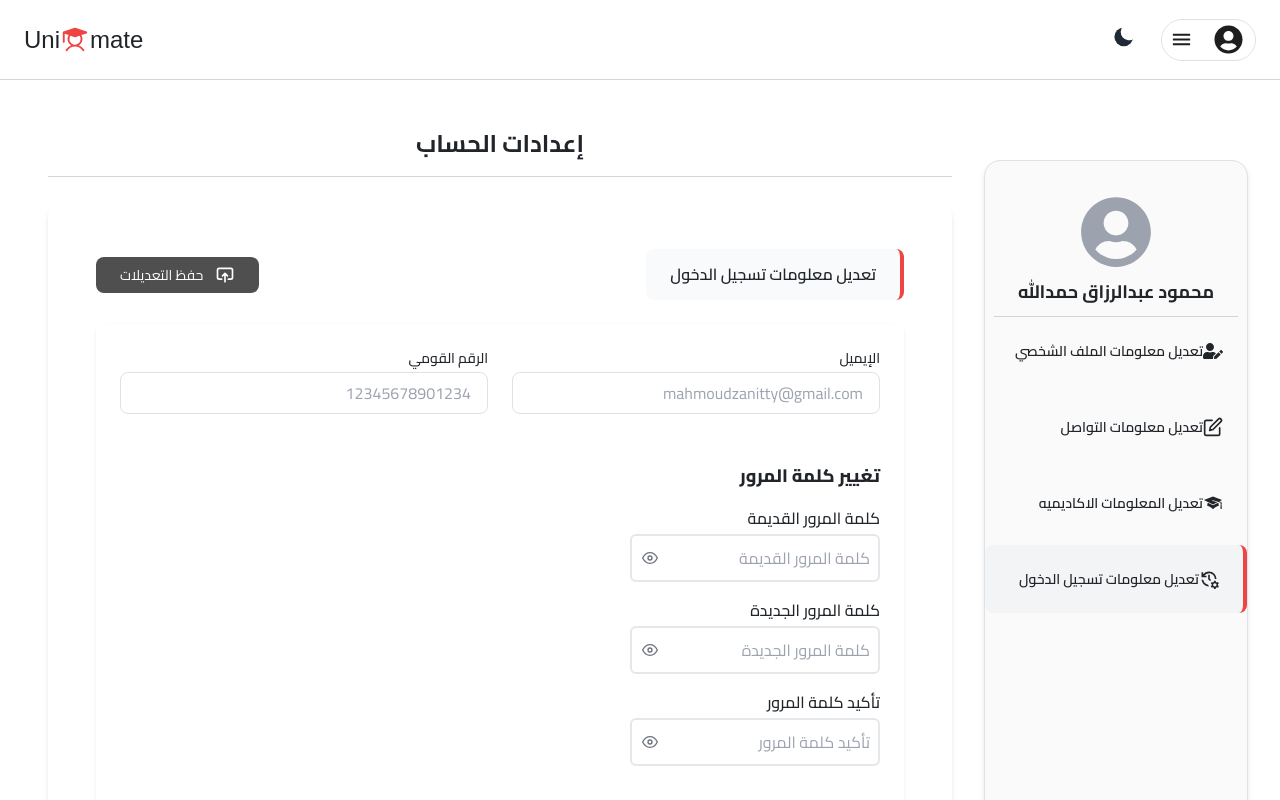
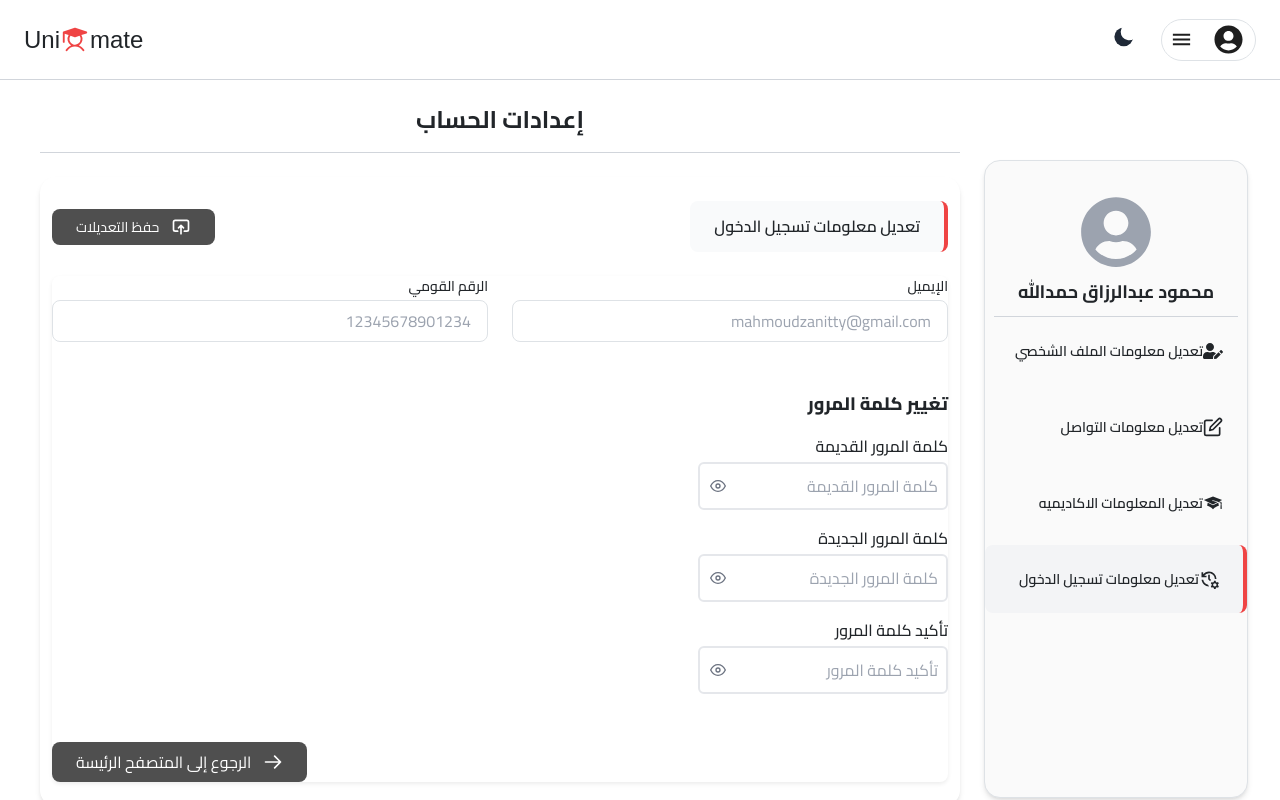
Before and after one commit to Mahmoud-Abd-Elrazek/Unimate, a React (Vite) app: page /auther/editprofile/editlogininfo in a window 1280 px wide. Shown: the top 800 px of the page. Built offline with nearby package versions, Linux system fonts and the light colour scheme; a web font is replaced by a local one.

Commit message:
remove some padding from profile pages

```diff
--- a/src/components/PropertyManagementSystem/PropertyManagement.tsx
+++ b/src/components/PropertyManagementSystem/PropertyManagement.tsx
@@ -27,7 +27,7 @@ function PropertyManagement() {
   const handleSave = () => {
     alert('تم حفظ معلومات العقار بنجاح!');
     setMode('list');
-    navigate('/properties'); // ارجع لقائمة العقارات مثلاً
+    navigate('/');
   };
 
   return (
--- a/src/pages/EditProfilePage/Edit_login_information/edit_login_information.tsx
+++ b/src/pages/EditProfilePage/Edit_login_information/edit_login_information.tsx
@@ -54,7 +54,7 @@ export default function AccountSettings() {
   };
 
   return (
-    <div dir="rtl" className="container mx-auto px-4 py-6 fade-in">
+    <div dir="rtl" className="mx-auto py-6 fade-in">
       <div className="max-w-4xl mx-auto">
 
         {/* Header */}
@@ -74,7 +74,7 @@ export default function AccountSettings() {
         </div>
 
         {/* Form */}
-        <div className="rounded-lg p-6 shadow-sm">
+        <div className="rounded-lg shadow-sm">
           <div className="grid grid-cols-1 md:grid-cols-2 gap-6">
             <div className="space-y-4">
               <div>
--- a/src/pages/EditProfilePage/Edit_personal_information/edit_profile_information.tsx
+++ b/src/pages/EditProfilePage/Edit_personal_information/edit_profile_information.tsx
@@ -54,7 +54,7 @@ export default function Edit_profile_information() {
         </div>
 
         {/* Form */}
-        <div className="rounded-lg p-4 sm:p-6 shadow-sm  ">
+        <div className="rounded-lg  sm:p-6 shadow-sm  ">
           <div className="grid grid-cols-1 md:grid-cols-2 gap-6">
             {/* First Column */}
             <div className="space-y-4">
--- a/src/pages/EditProfilePage/editProfilepage.tsx
+++ b/src/pages/EditProfilePage/editProfilepage.tsx
@@ -28,7 +28,7 @@ const EditProfilePage = () => {
       </aside>
 
       {/* ✅ محتوى الصفحة */}
-      <main className="w-full flex-1 px-4 py-6">
+      <main className="w-full flex-1 md:px-4 ">
         {/* ✅ زر إظهار الـ Sidebar في الشاشات الصغيرة */}
         {!sidebarOpen && (
           <div className='flex justify-end w-full'>
@@ -62,7 +62,7 @@ const EditProfilePage = () => {
           إعدادات الحساب
         </h1>
 
-        <div className="rounded-2xl p-6 shadow-md">
+        <div className="rounded-2xl shadow-md">
           <Outlet />
         </div>
       </main>
```
